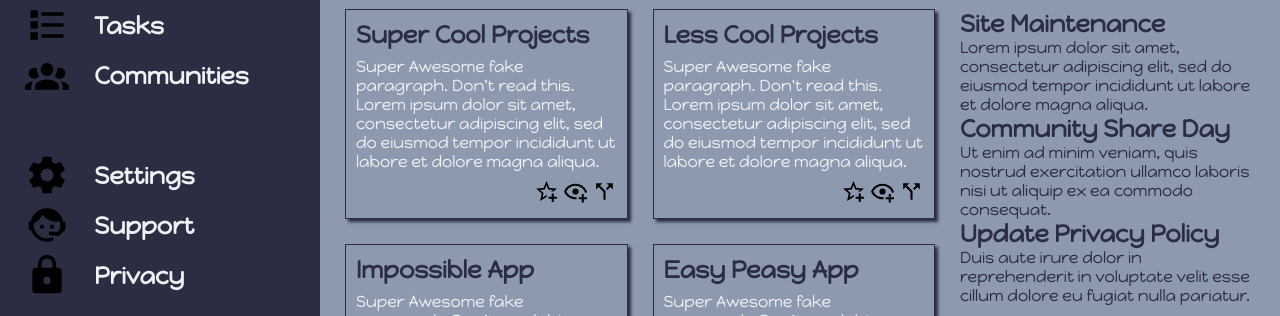
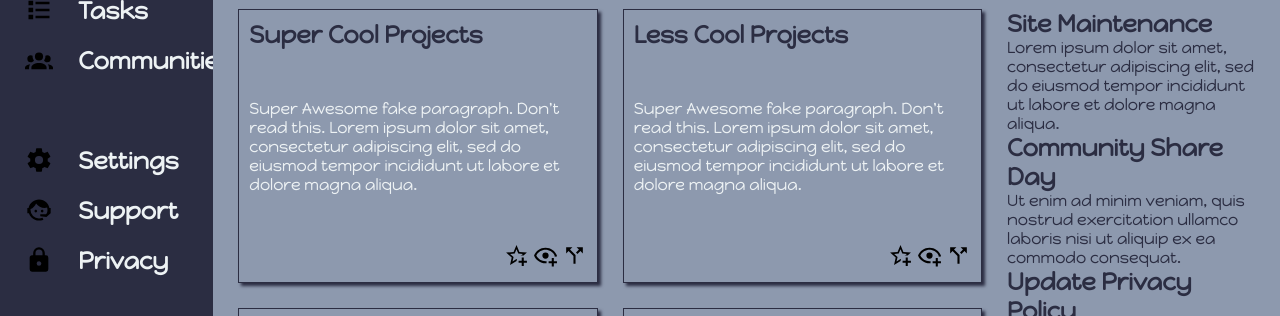
Before and after one commit to Apestein/Admin-Dashboard, a plain HTML site: page index.html in a window 1280 px wide. Shown: the part 319-635 px from the top of the page. Drawn offline with Linux system fonts and the light colour scheme; a script that the page names is missing.

Commit message:
minor grid layout changes

```diff
--- a/style.css
+++ b/style.css
@@ -9,7 +9,7 @@
 }
 .main-container {
     display: grid;
-    grid-template: 1fr 3fr / 1fr 3fr;
+    grid-template: 1fr 4fr / 1fr 5fr;
     grid-template-areas:
     'sidebar header'
     'sidebar content';
@@ -89,7 +89,7 @@
 .content {
     grid-area: content;
     display: grid;
-    grid-template-columns: 2fr 1fr;
+    grid-template-columns: 3fr 1fr;
     gap: 25px;
     background-color: #8d99ae;
     color: #2b2d42;
```
